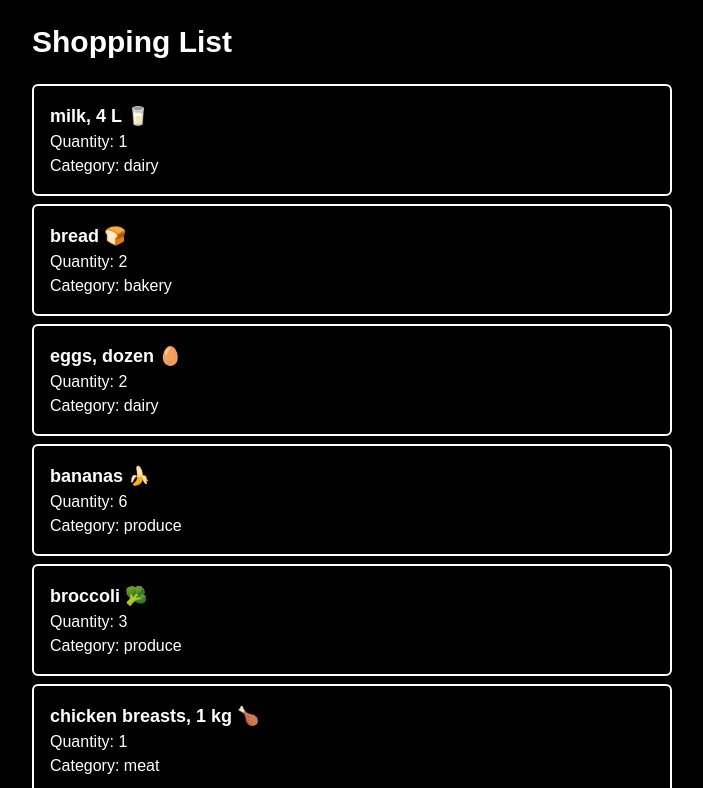
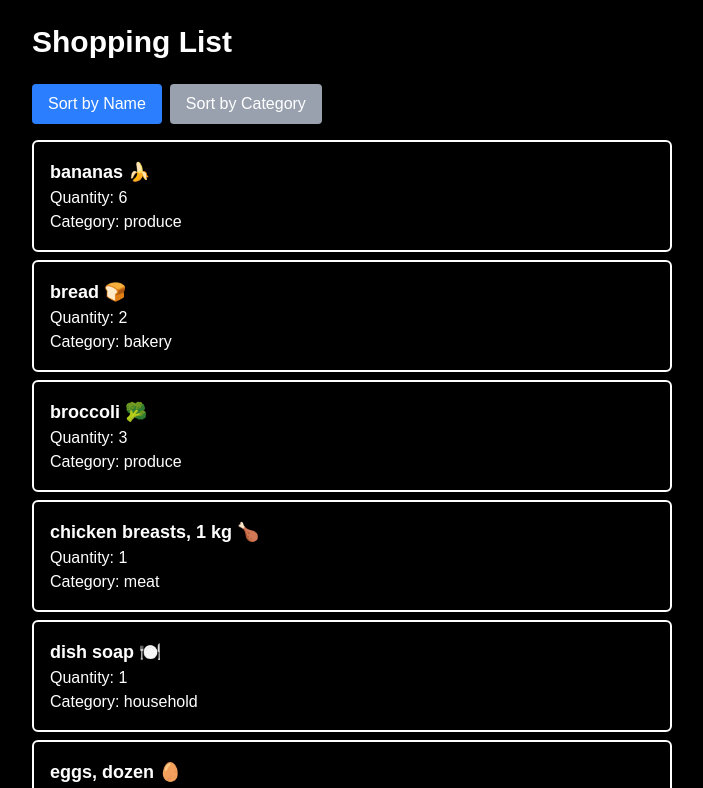
Before and after one commit to Jack8971/cprg306-assignments, a Next.js app: page /week-6 in a window 1280 px wide. Shown: the top 788 px of the page, without its empty margins (288-991 px from the left). Built offline with nearby package versions, Linux system fonts and the light colour scheme.

Commit message:
Item list updated to week 6 compliance

```diff
--- a/src/app/week-6/item-list.js
+++ b/src/app/week-6/item-list.js
@@ -1,90 +1,55 @@
+'use client';
+
+import { useState } from 'react';
 import Item from './item';
-
-const item1 = {
-  name: "milk, 4 L 🥛",
-  quantity: 1,
-  category: "dairy",
-};
-
-const item2 = {
-  name: "bread 🍞",
-  quantity: 2,
-  category: "bakery",
-};
-
-const item3 = {
-  name: "eggs, dozen 🥚",
-  quantity: 2,
-  category: "dairy",
-};
-
-const item4 = {
-  name: "bananas 🍌",
-  quantity: 6,
-  category: "produce",
-};
-
-const item5 = {
-  name: "broccoli 🥦",
-  quantity: 3,
-  category: "produce",
-};
-
-const item6 = {
-  name: "chicken breasts, 1 kg 🍗",
-  quantity: 1,
-  category: "meat",
-};
-
-const item7 = {
-  name: "pasta sauce 🍝",
-  quantity: 3,
-  category: "canned goods",
-};
-
-const item8 = {
-  name: "spaghetti, 454 g 🍝",
-  quantity: 2,
-  category: "dry goods",
-};
-
-const item9 = {
-  name: "toilet paper, 12 pack 🧻",
-  quantity: 1,
-  category: "household",
-};
-
-const item10 = {
-  name: "paper towels, 6 pack",
-  quantity: 1,
-  category: "household",
-};
-
-const item11 = {
-  name: "dish soap 🍽️",
-  quantity: 1,
-  category: "household",
-};
-
-const item12 = {
-  name: "hand soap 🧼",
-  quantity: 4,
-  category: "household",
-};
-
-const items = [item1, item2, item3, item4, item5, item6, item7, item8, item9, item10, item11, item12];
+import items from './items.json'; // Load static items
 
 export default function ItemList() {
+  // State variable to track current sorting preference ("name" or "category")
+  const [sortBy, setSortBy] = useState("name");
+
+  // Create a sorted copy of the items array based on the sortBy value
+  const sortedItems = [...items].sort((a, b) => {
+    if (sortBy === "name") {
+      return a.name.localeCompare(b.name); // Sort alphabetically by name
+    } else {
+      return a.category.localeCompare(b.category); // Sort alphabetically by category
+    }
+  });
+
   return (
+    <div>
+      {/* Sorting buttons with conditional styling to indicate active sort */}
+      <div className="mb-4">
+        <button
+          className={`px-4 py-2 mr-2 rounded ${
+            sortBy === "name" ? "bg-blue-500 text-white" : "bg-gray-400 text-white"
+          }`}
+          onClick={() => setSortBy("name")}
+        >
+          Sort by Name
+        </button>
+        <button
+          className={`px-4 py-2 rounded ${
+            sortBy === "category" ? "bg-blue-500 text-white" : "bg-gray-400 text-white"
+          }`}
+          onClick={() => setSortBy("category")}
+        >
+          Sort by Category
+        </button>
+      </div>
+
+      {/* Render each item using the Item component */}
       <ul className="space-y-4">
-      {items.map((item, index) => (
+        {sortedItems.map((item) => (
           <Item
-          key={index}
+            key={item.id} // Unique key for React rendering
             name={item.name}
             quantity={item.quantity}
             category={item.category}
           />
         ))}
       </ul>
+    </div>
   );
 }
```
Lines whose indentation alone changed are shown as unchanged.
